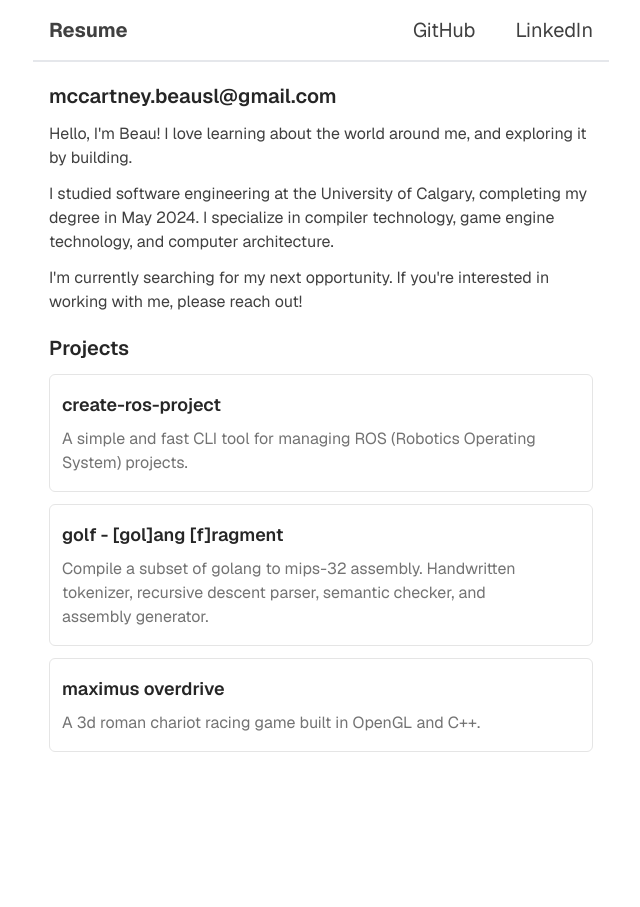
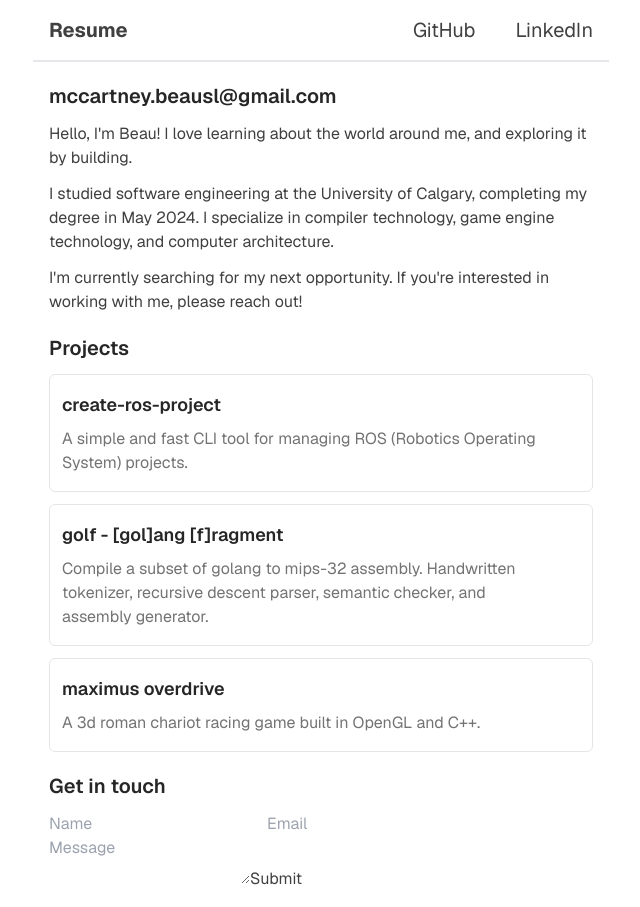
Before and after one commit to beaumccartney/personal-website-old, a Next.js app: page / in a window 1280 px wide. Shown: the whole page, without its empty margins (319-959 px from the left). Before the commit the page ends 800 px from the top, so only its background shows below. Built offline with nearby package versions, Linux system fonts and the light colour scheme.

Commit message:
add get in touch form - unstyled

```diff
--- a/src/app/page.tsx
+++ b/src/app/page.tsx
@@ -1,4 +1,5 @@
 import Link from "next/link";
+import Web3Form from "./web3form";
 
 export default function HomePage() {
   const email = "mccartney.beausl@gmail.com";
@@ -24,6 +25,7 @@ export default function HomePage() {
   ];
 
   const section_item_style = "grid gap-3";
+
 
   return (
     <div className="grid gap-5 p-4">
@@ -70,6 +72,12 @@ export default function HomePage() {
           ))}
         </ul>
       </section>
+      <section>
+        <h2 className=" pb-3 text-xl font-semibold text-neutral-800">
+          Get in touch
+        </h2>
+        <Web3Form />
+      </section>
     </div>
   );
 }
--- /dev/null
+++ b/src/app/submitForm.ts
@@ -0,0 +1,24 @@
+"use server";
+
+import { env } from "~/env";
+
+export default async function submitForm(
+  prevState: unknown,
+  payload: FormData,
+) {
+  "use server";
+
+  payload.append("access_key", env.WEB3FORMS_ACCESS_KEY);
+
+  try {
+    const response = await fetch("https://api.web3forms.com/submit", {
+      method: "POST",
+      body: payload,
+    });
+
+    const data: unknown = await response.json();
+    return data;
+  } catch (e) {
+    throw new Error("Form submission failed");
+  }
+}
--- /dev/null
+++ b/src/app/web3form.tsx
@@ -0,0 +1,20 @@
+"use client";
+
+import { useFormState } from "react-dom";
+import submitForm from "./submitForm";
+
+export default function Web3Form() {
+  const [result, formAction] = useFormState(submitForm, null);
+
+  return (
+    <>
+      <form action={formAction}>
+        <input placeholder="Name" type="text" name="name" required />
+        <input placeholder="Email" type="email" name="email" required />
+        <textarea placeholder="Message" name="message" required></textarea>
+        <button type="submit">Submit</button>
+      </form>
+      <span>{result?.message}</span>
+    </>
+  );
+}
--- a/src/env.js
+++ b/src/env.js
@@ -8,6 +8,8 @@ export const env = createEnv({
    */
   server: {
     NODE_ENV: z.enum(["development", "test", "production"]),
+
+    WEB3FORMS_ACCESS_KEY: z.string(),
   },
 
   /**
@@ -26,6 +28,8 @@ export const env = createEnv({
   runtimeEnv: {
     NODE_ENV: process.env.NODE_ENV,
     // NEXT_PUBLIC_CLIENTVAR: process.env.NEXT_PUBLIC_CLIENTVAR,
+
+    WEB3FORMS_ACCESS_KEY: process.env.WEB3FORMS_ACCESS_KEY,
   },
   /**
    * Run `build` or `dev` with `SKIP_ENV_VALIDATION` to skip env validation. This is especially
```
Also changed, not shown: 1 other file (tests, documents, lock files or other folders).
